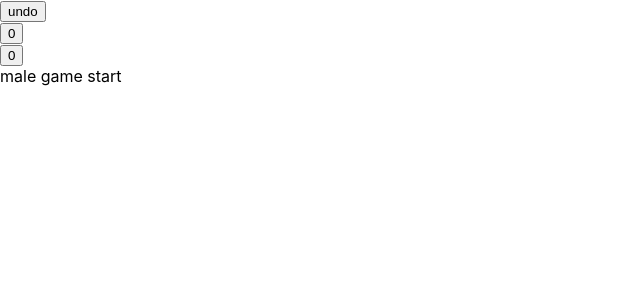
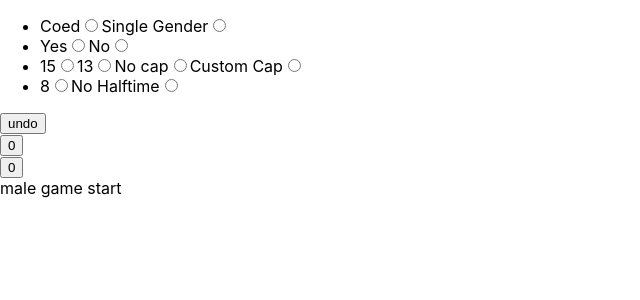
Before and after one commit to ChrisHuynh333/ultimate-scoreboard, a React (Create React App) app: page / in a window 1280 px wide. Shown: the top 300 px of the page, without its empty margins (0-640 px from the left). Built offline with nearby package versions, Linux system fonts and the light colour scheme.

Commit message:
Start GameStartModal form

```diff
--- a/src/App.js
+++ b/src/App.js
@@ -1,9 +1,11 @@
 import React, {useEffect} from 'react'
 import Score from './Score'
+import GameStartModal from './GameStartModal'
 
 function App() {
   return (
     <div>
+      <GameStartModal />
       <Score />
     </div>
   );
--- /dev/null
+++ b/src/GameStartModal.js
@@ -0,0 +1,40 @@
+// Coed
+// Track Gender
+// Cap 15 / 13 / No cap / Custom cap
+// Halftime dynamic / No halftime
+
+import React from "react"
+import { useGlobalContext } from "./context"
+
+
+const GameStartModal = () => {
+    return (
+        <div>
+            <form>
+                <ul>
+                    <li>
+                        <label for="coed">Coed<input type='radio' name="gender" id="coed" /></label>
+                        <label for="singleGender">Single Gender<input type='radio' name="gender" id="singleGender" /></label>
+                    </li>
+                    <li>
+                        <label for="yesTrackGender">Yes<input type='radio' name="trackGender" id="yesTrackGender" /></label>
+                        <label for="noTrackGender">No<input type='radio' name="trackGender" id="noTrackGender" /></label>
+                    </li>
+                    <li>
+                        <label for="capFifteen">15<input type='radio' name="cap" id="capFifteen" /></label>
+                        <label for="capThirteen">13<input type='radio' name="cap" id="capThirteen" /></label>
+                        <label for="capNoCap">No cap<input type='radio' name="cap" id="capNoCap" /></label>
+                        <label for="capCustomCap">Custom Cap<input type='radio' name="cap" id="capCustomCap" /></label>
+                    </li>
+                    <li>
+                        <label for="dynamicHalftimePoint">{Math.ceil(15/2)}<input type='radio' name="halfTime" id="dynamicHalftimePoint" /></label>
+                        <label for="noHalftime">No Halftime<input type='radio' name="halfTime" id="noHalftime" /></label>
+                    </li>
+                </ul>
+            </form>
+        </div>
+    )
+}
+
+
+export default GameStartModal
--- a/src/Score.js
+++ b/src/Score.js
@@ -18,7 +18,6 @@ const Score = () => {
         const newScoreArray = [...totalScore]
         newScoreArray[index] = score + 1;
         setTotalScore(newScoreArray)
-        console.log('change score')
     }
 
     const checkGender = (count) => {
@@ -78,8 +77,6 @@ const Score = () => {
 
     }
     useEffect(() => {
-        console.log('useEffect')
-        console.log(totalScore)
         checkGender(genderCounter)
         if(!firstRender && !isUndo.current) {
             setPointsLog([...pointsLog, {points: totalScore, genderCounter}])
```
